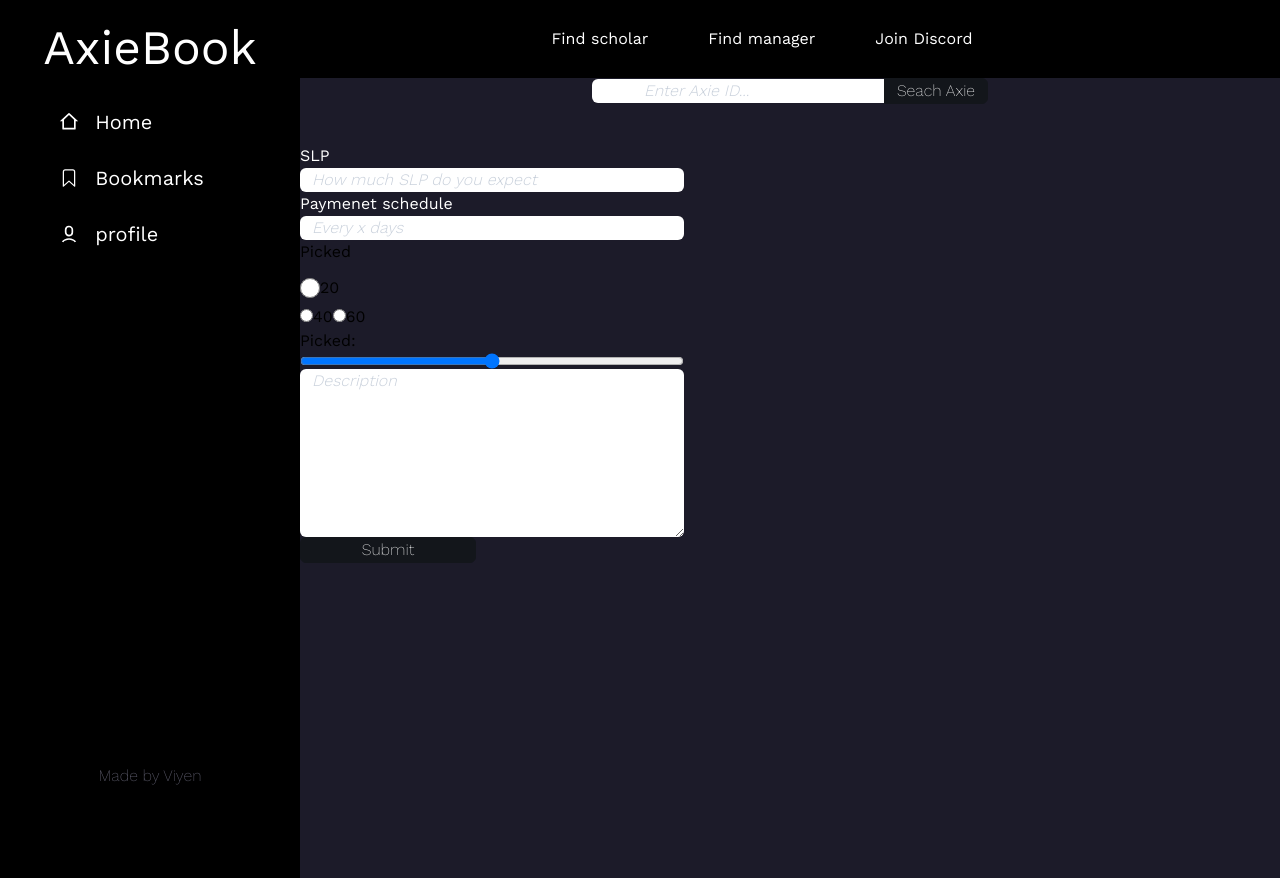
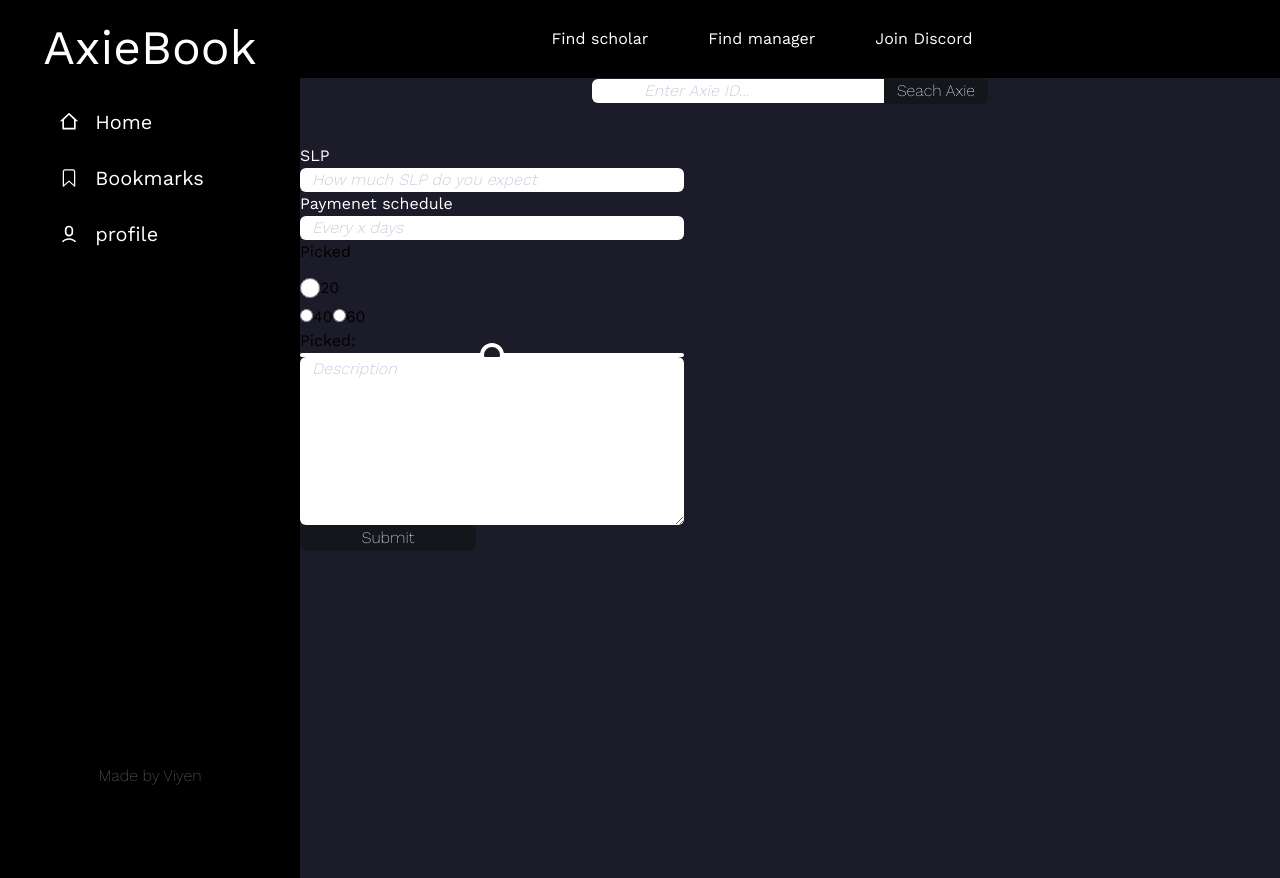
Before and after one commit to IsmailKemmoune/AxieBook, a Next.js app: page /postCreation in a window 1280 px wide. Built offline with nearby package versions, Linux system fonts and the light colour scheme.

Commit message:
added split panein the home page

```diff
--- a/components/AxieForm.jsx
+++ b/components/AxieForm.jsx
@@ -85,7 +85,7 @@
             {/*  */}
 
             <input
-              className="w-96"
+              className="w-96 h-1 rounded-sm appearance-none outline-none "
               type="range"
               name="split"
               onChange={handleChange}
--- a/package.json
+++ b/package.json
@@ -9,6 +9,7 @@
     "lint": "next lint"
   },
   "dependencies": {
+    "allotment": "^1.14.1",
     "axios": "^0.27.2",
     "formik": "^2.2.9",
     "http-server": "^14.1.0",
--- a/pages/index.js
+++ b/pages/index.js
@@ -1,9 +1,11 @@
 import ManagerPost from "../components/ManagerPost";
 import ScholarPost from "../components/ScholarPost";
+import { Allotment } from "allotment";
+import "allotment/dist/style.css";
 
 export default function Home() {
   return (
-    <div className="grid grid-cols-[1fr_10px_1fr] gap-1 h-full">
+    <Allotment>
       <div className="scroll-div max-h-screen overflow-y-auto">
         <ManagerPost />
         <ManagerPost />
@@ -11,10 +13,9 @@
         <ManagerPost />
         <ManagerPost />
       </div>
-      <div className="bg-black"></div>
-      <div>
+      <div className="max-h-full">
         <ScholarPost />
       </div>
-    </div>
+    </Allotment>
   );
 }
--- a/styles/globals.css
+++ b/styles/globals.css
@@ -9,8 +9,12 @@
 }
 
 body {
-  height: 100vh;
+  height: 100%;
 }
+html {
+  height: 100%;
+}
+
 #__next {
   height: 100%;
 }
@@ -25,6 +29,7 @@
 .scroll-div::-webkit-scrollbar-thumb {
   background-color: #3e3d54;
   border-radius: 20px;
+  margin-right: 5;
 }
 .scroll-div::-webkit-scrollbar-thumb:hover {
   background-color: #25233b;
@@ -46,8 +51,22 @@
   background-color: #25233b;
 }
 
+input[type="range"]::-webkit-slider-thumb {
+  appearance: none;
+  width: 1.5rem;
+  height: 1.5rem;
+  background-color: #1c1b29;
+  border: 0.25rem solid white;
+  border-radius: 1rem;
+  cursor: pointer;
+}
+
+/* nav {
+  -webkit-box-pack: end;
+} */
+
 /* checkbox */
-input[type="radio"]:checked + label {
+/* input[type="radio"]:checked + label {
   border: 1px solid red;
   background-color: pink;
   color: white;
@@ -55,7 +74,7 @@
 
 input[type="radio"] + label:hover {
   background: #e4e4e4;
-}
+} */
 
 /* #__next > div > div.flex.flex-col.bg-primary > div > div.h-96.mt-10 > div > form > div > div > div > label */
 /* .radio input:checked ~ label {
```
Also changed, not shown: 1 other file (tests, documents, lock files or other folders).
